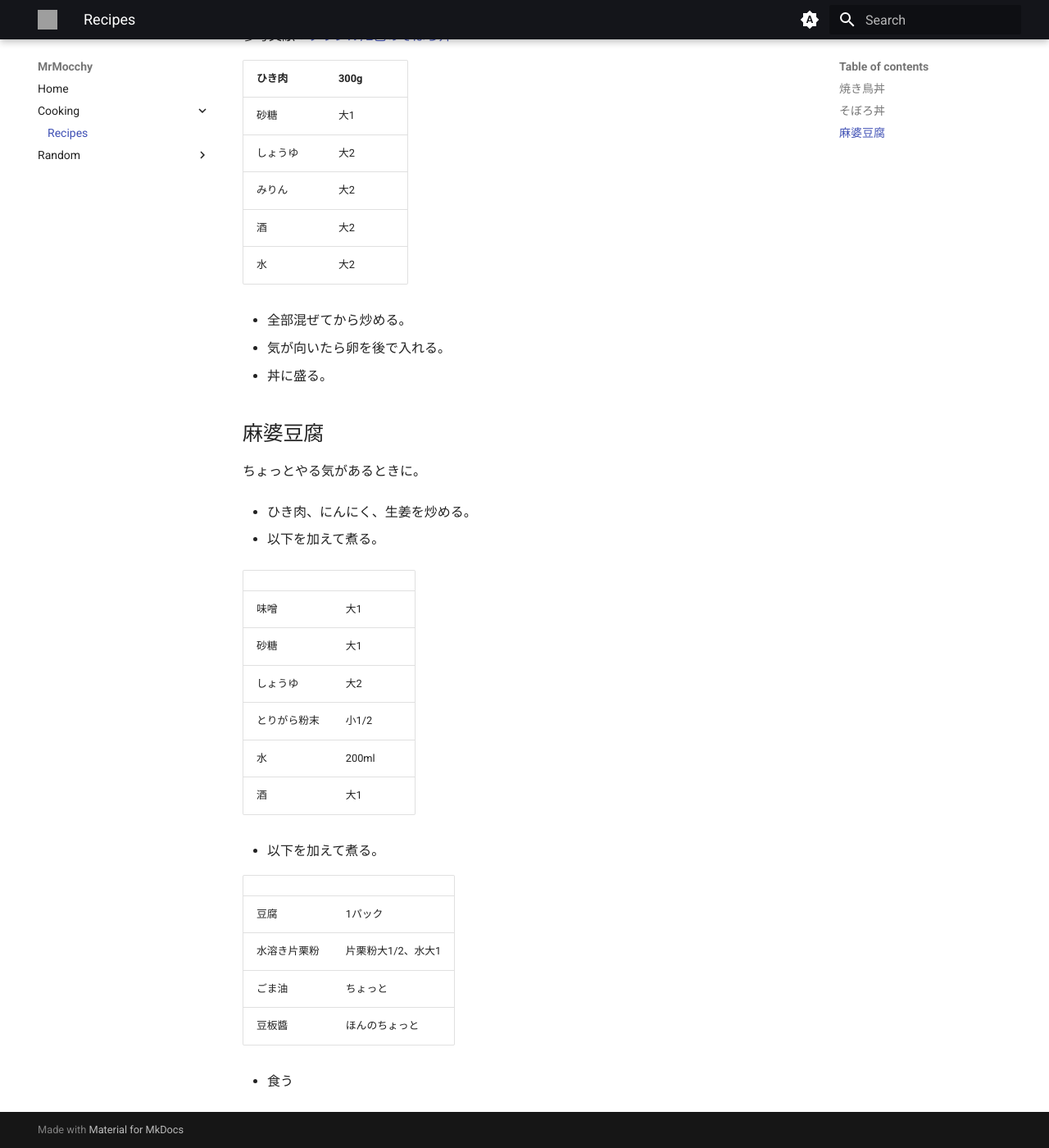
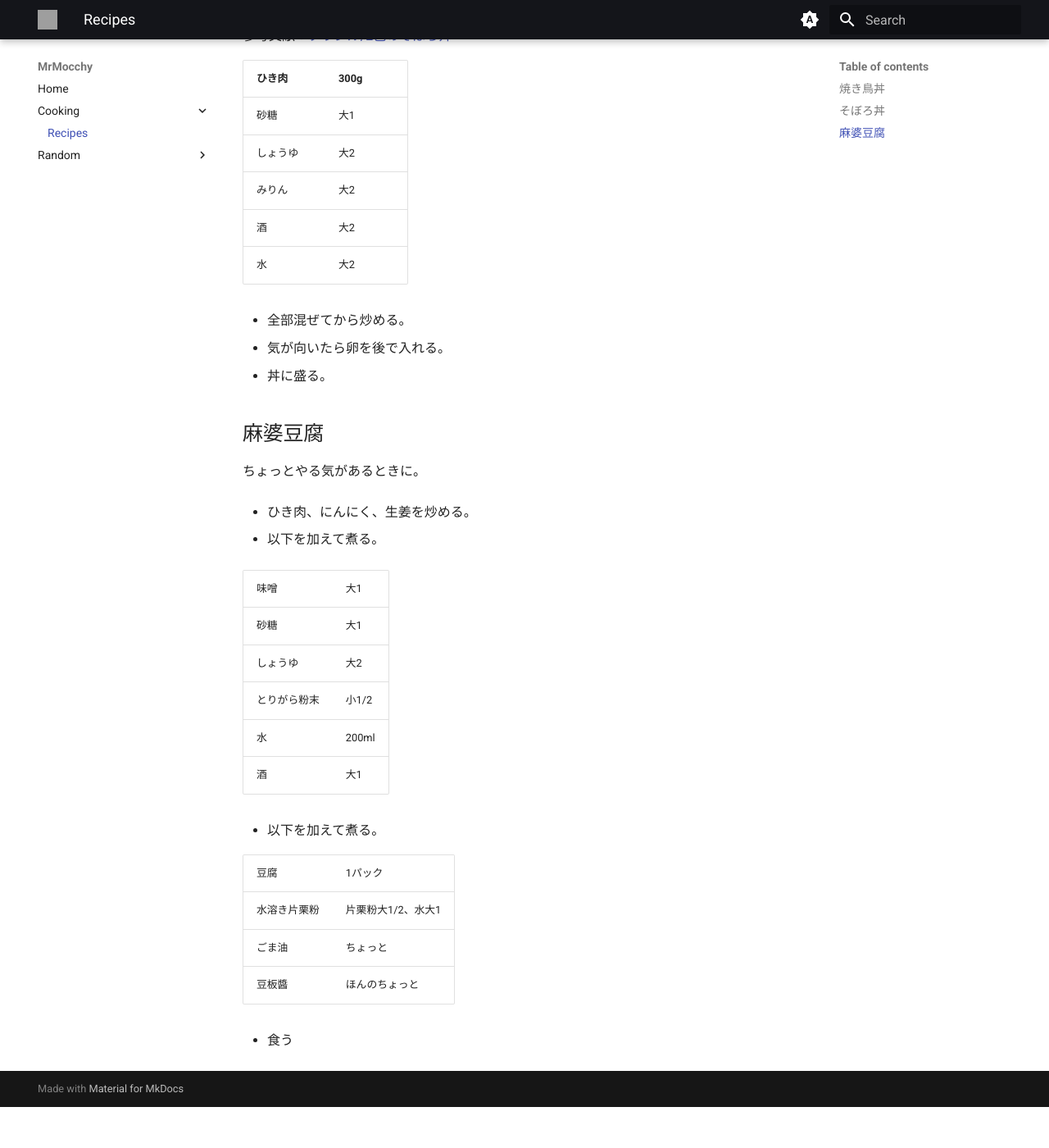
Before and after one commit to MrMocchy/MrMocchy.github.io, an MkDocs documentation site: the page built from docs/cooking/recipes.md, in a window 1280 px wide and 1400 px high, scrolled down 383 px. Shown: the whole window at 82% size. Built offline with MkDocs 1.6.1 and Material for MkDocs 9.7.7, drawn with Linux system fonts in a browser that asks for light colours; after the commit the page ends 1733 px from its top, so only the background shows below that; grey boxes are pictures that could not be loaded.

Commit message:
空のtheadを表示しない、listと同じようにインデントするクラスの作成

```diff
--- /dev/null
+++ b/docs/stylesheets/extra.css
@@ -0,0 +1,14 @@
+
+/*
+空の th を非表示にする。
+cf: https://stackoverflow.com/a/58152877
+*/
+thead:has(th:empty) {
+    display: none;
+}
+table:has(th:empty) {
+    border-top: none !important;
+}
+.indent-like-list {
+    margin-left: 2em;
+}
--- a/mkdocs.yml
+++ b/mkdocs.yml
@@ -43,6 +43,10 @@ markdown_extensions:
   - pymdownx.mark
   - pymdownx.tilde
 
+  # Structure
+  - attr_list
+  - md_in_html
+
   # Syntax Highlighting
   - pymdownx.highlight
   - pymdownx.inlinehilite
@@ -52,3 +56,6 @@ markdown_extensions:
   # Math
   - pymdownx.arithmatex:
       generic: true
+
+extra_css:
+  - stylesheets/extra.css
```
